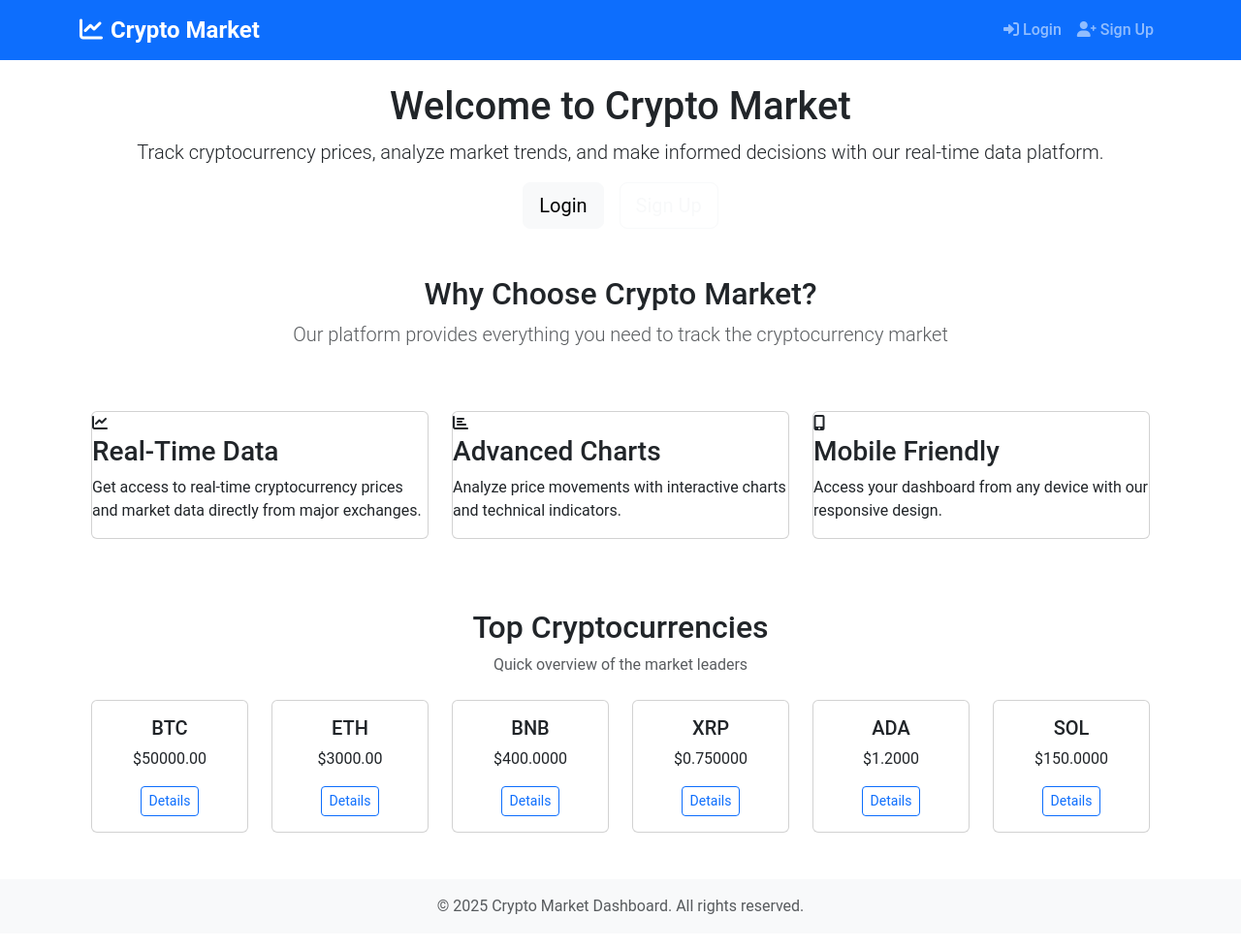
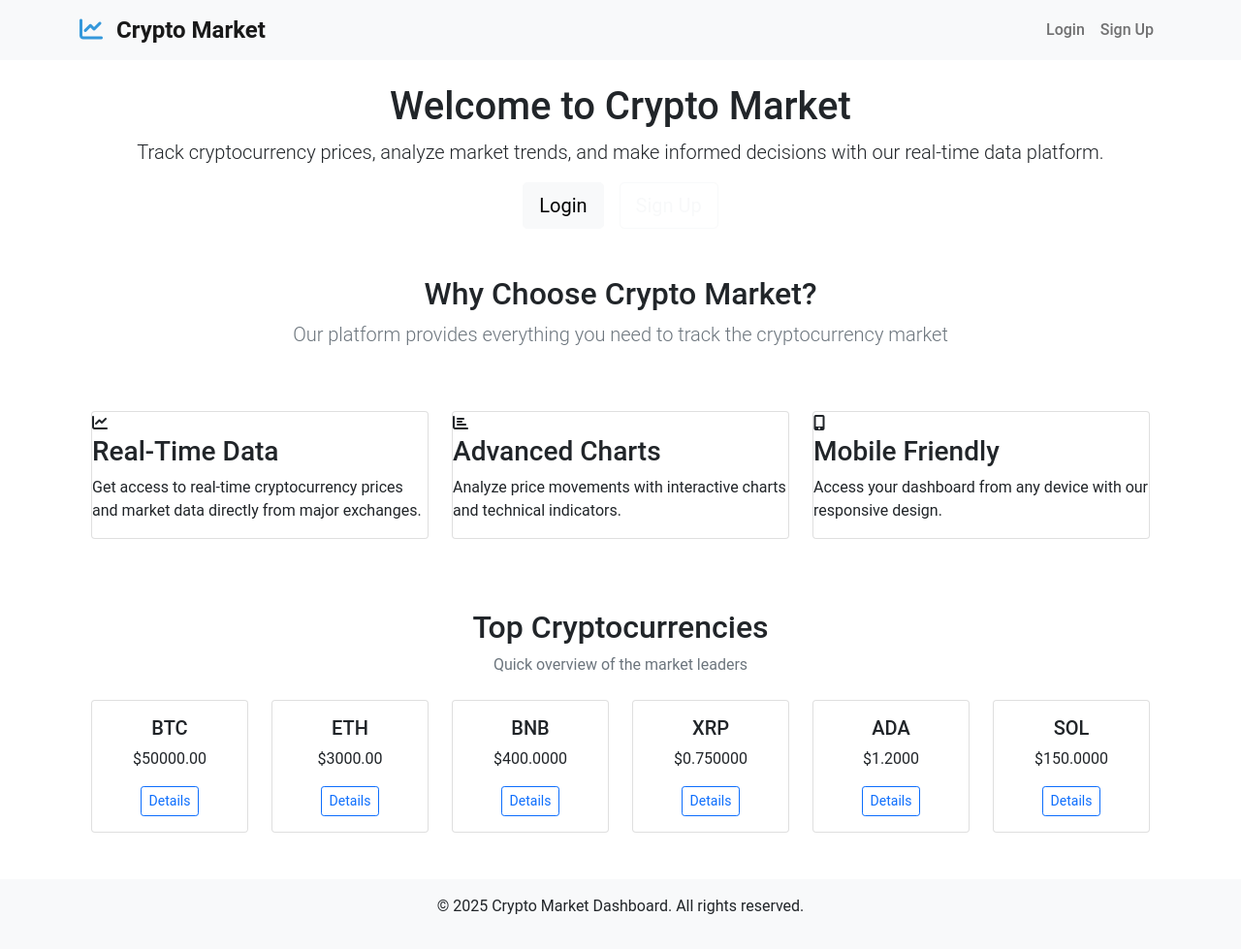
Before and after one commit to DevyRuxpin/crypto-market-app, a Flask app: page / in a window 1280 px wide. Shown: the whole page at 97% size. Before the commit the page ends 943 px from the top, so only its background shows below. Run offline with Flask 3, Linux system fonts and the light colour scheme; data that the repository does not hold is empty; some libraries are stand-ins or nearby versions.

Commit message:
Update base.html

```diff
--- a/templates/base.html
+++ b/templates/base.html
@@ -1,24 +1,19 @@
 <!DOCTYPE html>
-<html lang="en" data-bs-theme="{{ current_user.settings.theme if current_user.is_authenticated else 'light' }}">
+<html lang="en">
 <head>
     <meta charset="UTF-8">
     <meta name="viewport" content="width=device-width, initial-scale=1.0">
     <title>{% block title %}Crypto Market{% endblock %}</title>
-    <!-- Bootstrap CSS -->
-    <link href="https://cdn.jsdelivr.net/npm/bootstrap@5.3.0-alpha1/dist/css/bootstrap.min.css" rel="stylesheet">
-    <!-- Font Awesome -->
-    <link rel="stylesheet" href="https://cdnjs.cloudflare.com/ajax/libs/font-awesome/6.0.0/css/all.min.css">
-    <!-- Chart.js -->
-    <script src="https://cdn.jsdelivr.net/npm/chart.js"></script>
-    <!-- Custom CSS -->
+    <link href="https://cdn.jsdelivr.net/npm/bootstrap@5.1.3/dist/css/bootstrap.min.css" rel="stylesheet">
+    <link rel="stylesheet" href="https://cdnjs.cloudflare.com/ajax/libs/font-awesome/6.0.0-beta3/css/all.min.css">
     <link rel="stylesheet" href="{{ url_for('static', filename='css/style.css') }}">
-    {% block head %}{% endblock %}
+    {% block head_extra %}{% endblock %}
 </head>
-<body>
-    <nav class="navbar navbar-expand-lg navbar-dark bg-primary">
+<body class="{% if current_user.is_authenticated and current_user.settings.get('theme') == 'dark' %}dark-mode{% endif %}">
+    <nav class="navbar navbar-expand-lg navbar-light bg-light">
         <div class="container">
             <a class="navbar-brand" href="{{ url_for('index') }}">
-                <i class="fas fa-chart-line me-2"></i>Crypto Market
+                <i class="fas fa-chart-line logo-icon"></i> Crypto Market
             </a>
             <button class="navbar-toggler" type="button" data-bs-toggle="collapse" data-bs-target="#navbarNav">
                 <span class="navbar-toggler-icon"></span>
@@ -27,18 +22,18 @@
                 <ul class="navbar-nav me-auto">
                     {% if current_user.is_authenticated %}
                     <li class="nav-item">
-                        <a class="nav-link {% if request.endpoint == 'dashboard' %}active{% endif %}" href="{{ url_for('dashboard') }}">
-                            <i class="fas fa-tachometer-alt me-1"></i>Dashboard
+                        <a class="nav-link" href="{{ url_for('dashboard') }}">
+                            <i class="fas fa-tachometer-alt nav-icon"></i> Dashboard
                         </a>
                     </li>
                     <li class="nav-item">
-                        <a class="nav-link {% if request.endpoint == 'portfolio' %}active{% endif %}" href="{{ url_for('portfolio') }}">
-                            <i class="fas fa-briefcase me-1"></i>Portfolio
+                        <a class="nav-link" href="{{ url_for('portfolio') }}">
+                            <i class="fas fa-wallet nav-icon"></i> Portfolio
                         </a>
                     </li>
                     <li class="nav-item">
-                        <a class="nav-link {% if request.endpoint == 'alerts' %}active{% endif %}" href="{{ url_for('alerts') }}">
-                            <i class="fas fa-bell me-1"></i>Alerts
+                        <a class="nav-link" href="{{ url_for('alerts') }}">
+                            <i class="fas fa-bell nav-icon"></i> Alerts
                         </a>
                     </li>
                     {% endif %}
@@ -47,33 +42,28 @@
                     {% if current_user.is_authenticated %}
                     <li class="nav-item dropdown">
                         <a class="nav-link dropdown-toggle" href="#" id="userDropdown" role="button" data-bs-toggle="dropdown">
-                            <i class="fas fa-user-circle me-1"></i>{{ current_user.name }}
+                            <i class="fas fa-user"></i> {{ current_user.name }}
                         </a>
-                        <div class="dropdown-menu dropdown-menu-end">
+                        <ul class="dropdown-menu dropdown-menu-end">
+                            <li>
                                 <a class="dropdown-item" href="{{ url_for('settings') }}">
-                                <i class="fas fa-cog me-1"></i>Settings
+                                    <i class="fas fa-cog"></i> Settings
                                 </a>
-                            <div class="dropdown-divider"></div>
+                            </li>
+                            <li><hr class="dropdown-divider"></li>
+                            <li>
                                 <a class="dropdown-item" href="{{ url_for('logout') }}">
-                                <i class="fas fa-sign-out-alt me-1"></i>Logout
+                                    <i class="fas fa-sign-out-alt"></i> Logout
                                 </a>
-                        </div>
                             </li>
-                    <li class="nav-item">
-                        <button id="themeToggle" class="btn btn-link nav-link">
-                            <i id="themeIcon" class="fas fa-moon"></i>
-                        </button>
+                        </ul>
                     </li>
                     {% else %}
                     <li class="nav-item">
-                        <a class="nav-link {% if request.endpoint == 'login' %}active{% endif %}" href="{{ url_for('login') }}">
-                            <i class="fas fa-sign-in-alt me-1"></i>Login
-                        </a>
+                        <a class="nav-link" href="{{ url_for('login') }}">Login</a>
                     </li>
                     <li class="nav-item">
-                        <a class="nav-link {% if request.endpoint == 'signup' %}active{% endif %}" href="{{ url_for('signup') }}">
-                            <i class="fas fa-user-plus me-1"></i>Sign Up
-                        </a>
+                        <a class="nav-link" href="{{ url_for('signup') }}">Sign Up</a>
                     </li>
                     {% endif %}
                 </ul>
@@ -81,67 +71,34 @@
         </div>
     </nav>
 
+    <main class="container py-4 content">
         {% with messages = get_flashed_messages(with_categories=true) %}
             {% if messages %}
-    <div class="container mt-3">
                 {% for category, message in messages %}
-        <div class="alert alert-{{ category if category != 'message' else 'info' }} alert-dismissible fade show">
+                <div class="alert alert-{{ category if category else 'info' }} alert-dismissible fade show">
                     {{ message }}
-            <button type="button" class="btn-close" data-bs-dismiss="alert"></button>
+                    <button type="button" class="btn-close" data-bs-dismiss="alert" aria-label="Close"></button>
                 </div>
                 {% endfor %}
-    </div>
             {% endif %}
         {% endwith %}
 
-    <div class="container py-4">
         {% block content %}{% endblock %}
-    </div>
+    </main>
 
-    <footer class="footer mt-auto py-3 bg-light">
+    <footer class="footer mt-auto py-3">
         <div class="container text-center">
-            <span class="text-muted">© {{ now.year }} Crypto Market Dashboard. All rights reserved.</span>
+            <p>© {{ now.year }} Crypto Market Dashboard. All rights reserved.</p>
         </div>
     </footer>
 
-    <!-- Bootstrap JS -->
-    <script src="https://cdn.jsdelivr.net/npm/bootstrap@5.3.0-alpha1/dist/js/bootstrap.bundle.min.js"></script>
-    <!-- Socket.IO -->
-    <script src="https://cdn.socket.io/4.5.0/socket.io.min.js"></script>
-    <!-- Custom JS -->
+    <!-- Toast container for notifications -->
+    <div class="toast-container position-fixed bottom-0 end-0 p-3" id="toast-container"></div>
+
+    <script src="https://cdn.jsdelivr.net/npm/bootstrap@5.1.3/dist/js/bootstrap.bundle.min.js"></script>
+    <script src="https://cdn.jsdelivr.net/npm/chart.js@3.7.0/dist/chart.min.js"></script>
+    <script src="https://cdnjs.cloudflare.com/ajax/libs/socket.io/4.4.1/socket.io.min.js"></script>
     <script src="{{ url_for('static', filename='js/main.js') }}"></script>
-    <script>
-        // Theme toggle functionality
-        document.addEventListener('DOMContentLoaded', function() {
-            const themeToggleBtn = document.getElementById('themeToggle');
-            const themeIcon = document.getElementById('themeIcon');
-
-            if (themeToggleBtn) {
-                themeToggleBtn.addEventListener('click', function() {
-                    const currentTheme = document.documentElement.getAttribute('data-bs-theme');
-                    const newTheme = currentTheme === 'dark' ? 'light' : 'dark';
-
-                    document.documentElement.setAttribute('data-bs-theme', newTheme);
-                    themeIcon.className = newTheme === 'dark' ? 'fas fa-sun' : 'fas fa-moon';
-
-                    // Save theme preference if user is logged in
-                    if ({{ current_user.is_authenticated|tojson }}) {
-                        fetch('/api/settings', {
-                            method: 'PUT',
-                            headers: {
-                                'Content-Type': 'application/json'
-                            },
-                            body: JSON.stringify({ theme: newTheme })
-                        });
-                    }
-                });
-
-                // Set initial icon based on theme
-                const currentTheme = document.documentElement.getAttribute('data-bs-theme');
-                themeIcon.className = currentTheme === 'dark' ? 'fas fa-sun' : 'fas fa-moon';
-            }
-        });
-    </script>
     {% block scripts %}{% endblock %}
 </body>
 </html>
```
Lines whose indentation alone changed are shown as unchanged.
